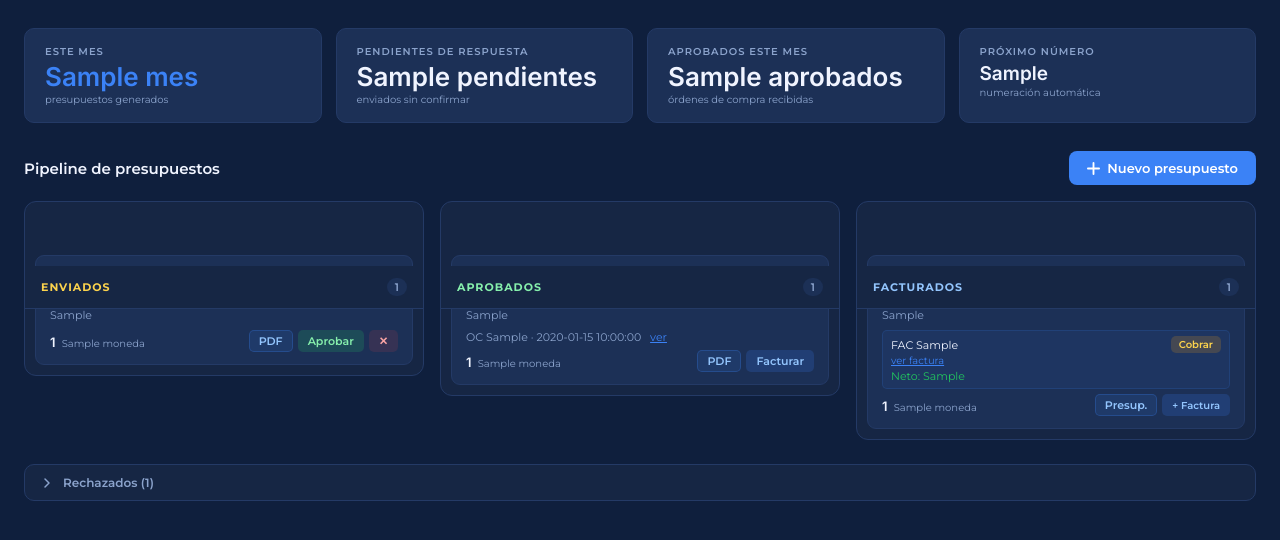
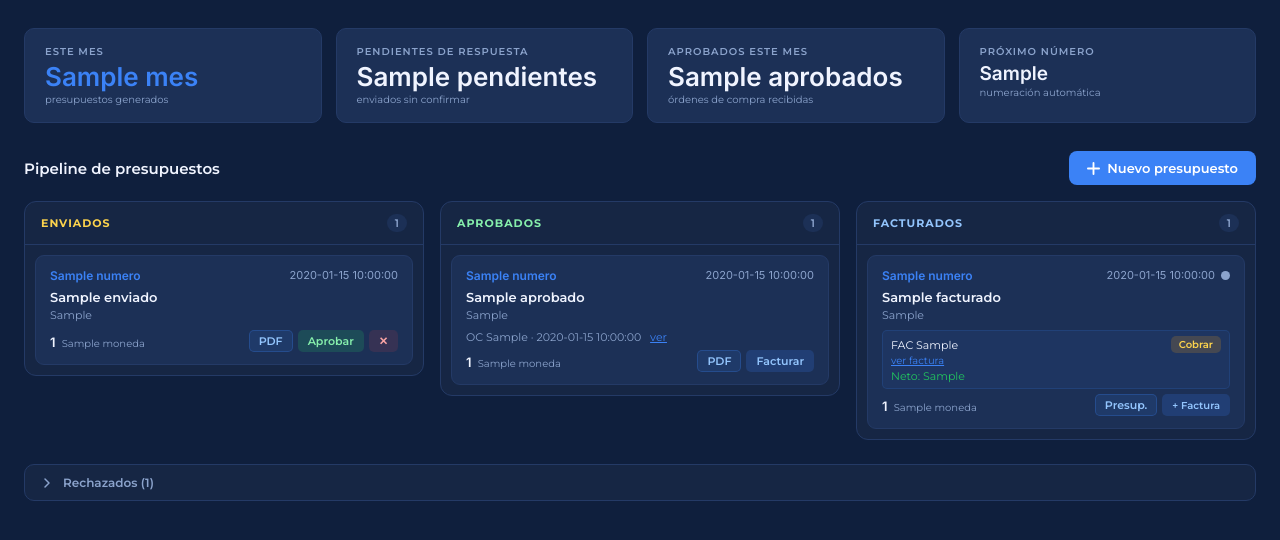
Before and after one commit to gateway-erp/gateway-erp, a Python web app: template templates/dashboard.html in a window 1280 px wide. Shown: the part 64-604 px from the top of the page. Run offline with Jinja, Linux system fonts and the light colour scheme; the template is opened without the code that fills it: most values are stand-ins (such as "Sample title", 1, 10 or a date in 2020).

Commit message:
fix: sacar sticky de headers kanban para no tapar cards
Co-Authored-By: Claude Sonnet 4.6 <noreply@anthropic.com>

```diff
--- a/templates/dashboard.html
+++ b/templates/dashboard.html
@@ -115,8 +115,6 @@
       padding: 12px 16px;
       border-bottom: 1px solid var(--navy-line);
       display: flex; align-items: center; gap: 8px;
-      position: sticky; top: 64px;
-      background: var(--navy-mid); z-index: 10;
     }
     .kanban-col-title {
       font-size: 11px; font-weight: 700;
```
